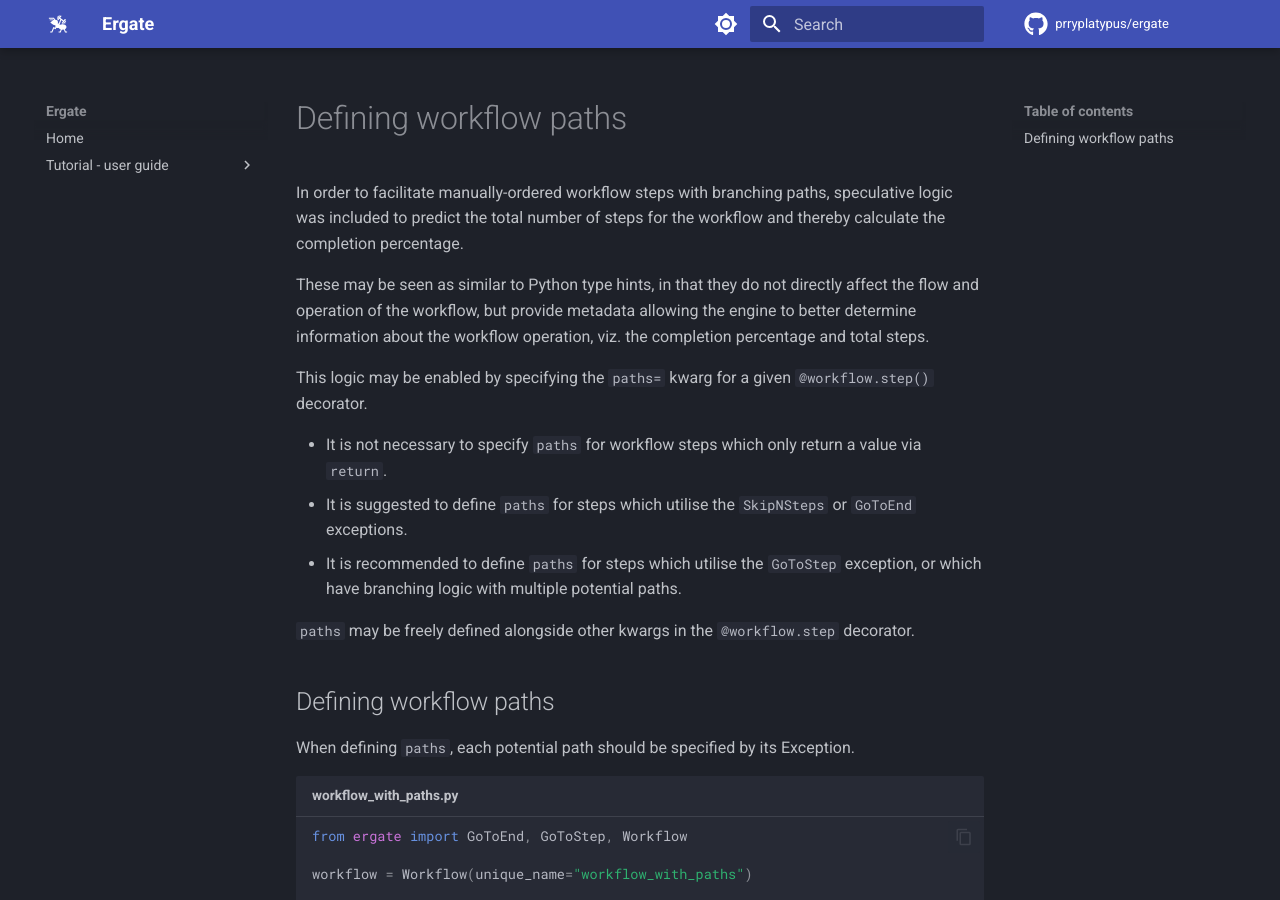
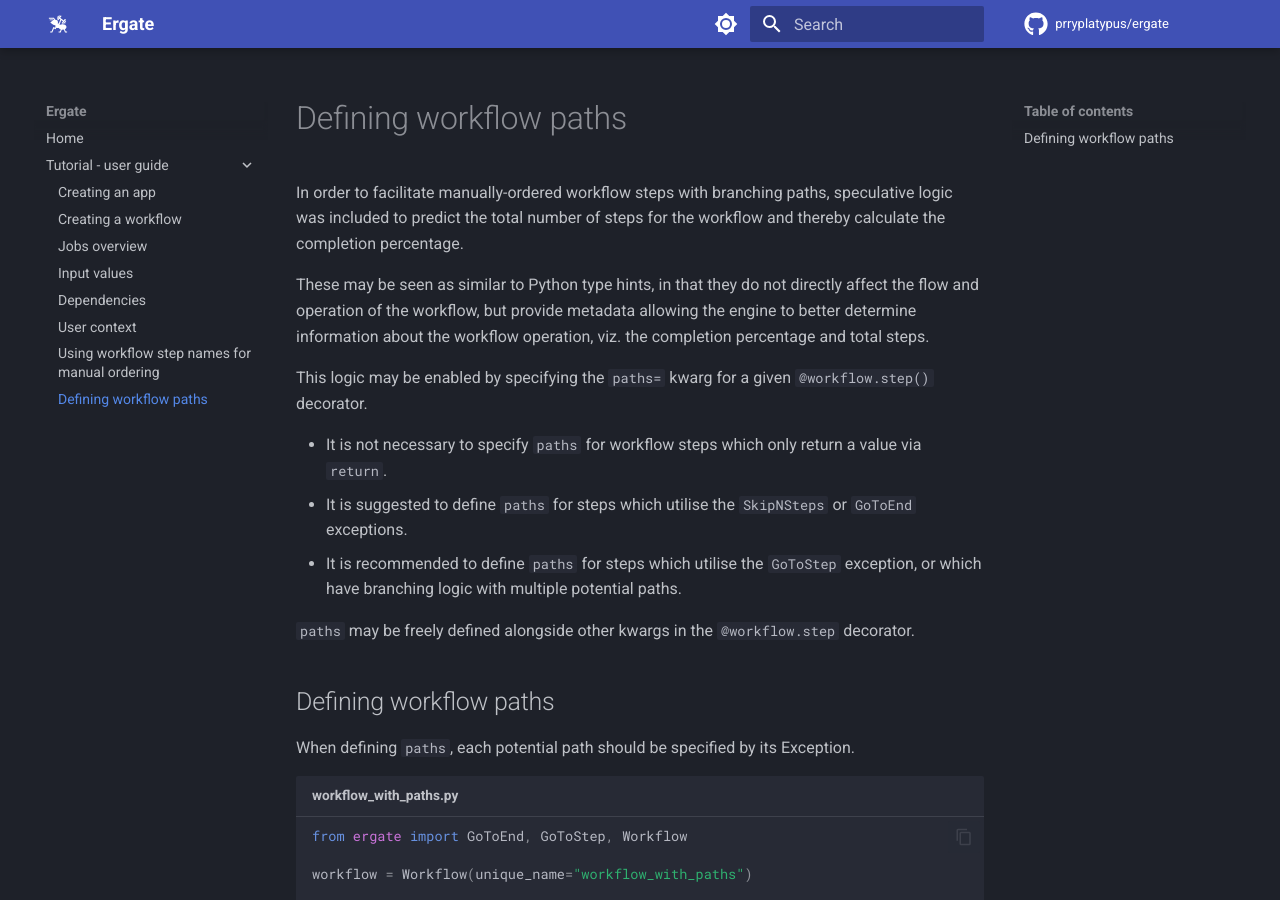
Before and after one commit to prryplatypus/ergate, an MkDocs documentation site: the page built from docs/docs/basics/workflow-path-hints.md, in a window 1280 px wide and 900 px high. Built offline with MkDocs 1.6.1 and Material for MkDocs 9.7.7, drawn with Linux system fonts in a browser that asks for light colours; comment, search, counter and statistics services are not loaded.

Commit message:
Add documentation for manual step ordering and path heuristics. (#21)
Co-authored-by: Néstor Pérez <25409753+prryplatypus@users.noreply.github.com>

```diff
--- a/mkdocs.yml
+++ b/mkdocs.yml
@@ -60,3 +60,5 @@ nav:
     - basics/input-values.md
     - basics/dependencies.md
     - basics/user-context.md
+    - basics/manual-step-ordering.md
+    - basics/workflow-path-hints.md
```
Also changed, not shown: docs/docs/basics/workflow-path-hints.md (renamed from docs/docs/basics/defining-workflow-path-hints.md).
